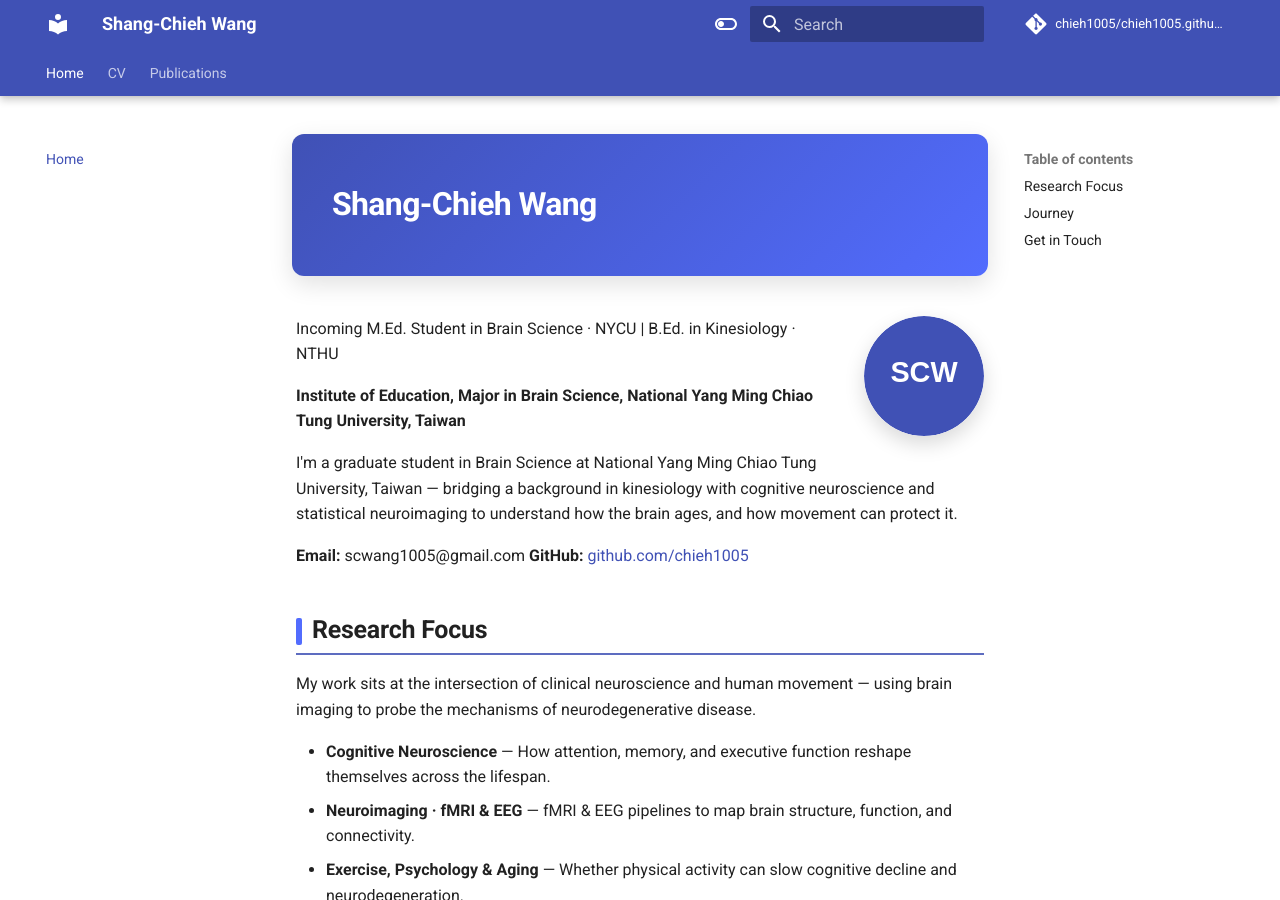
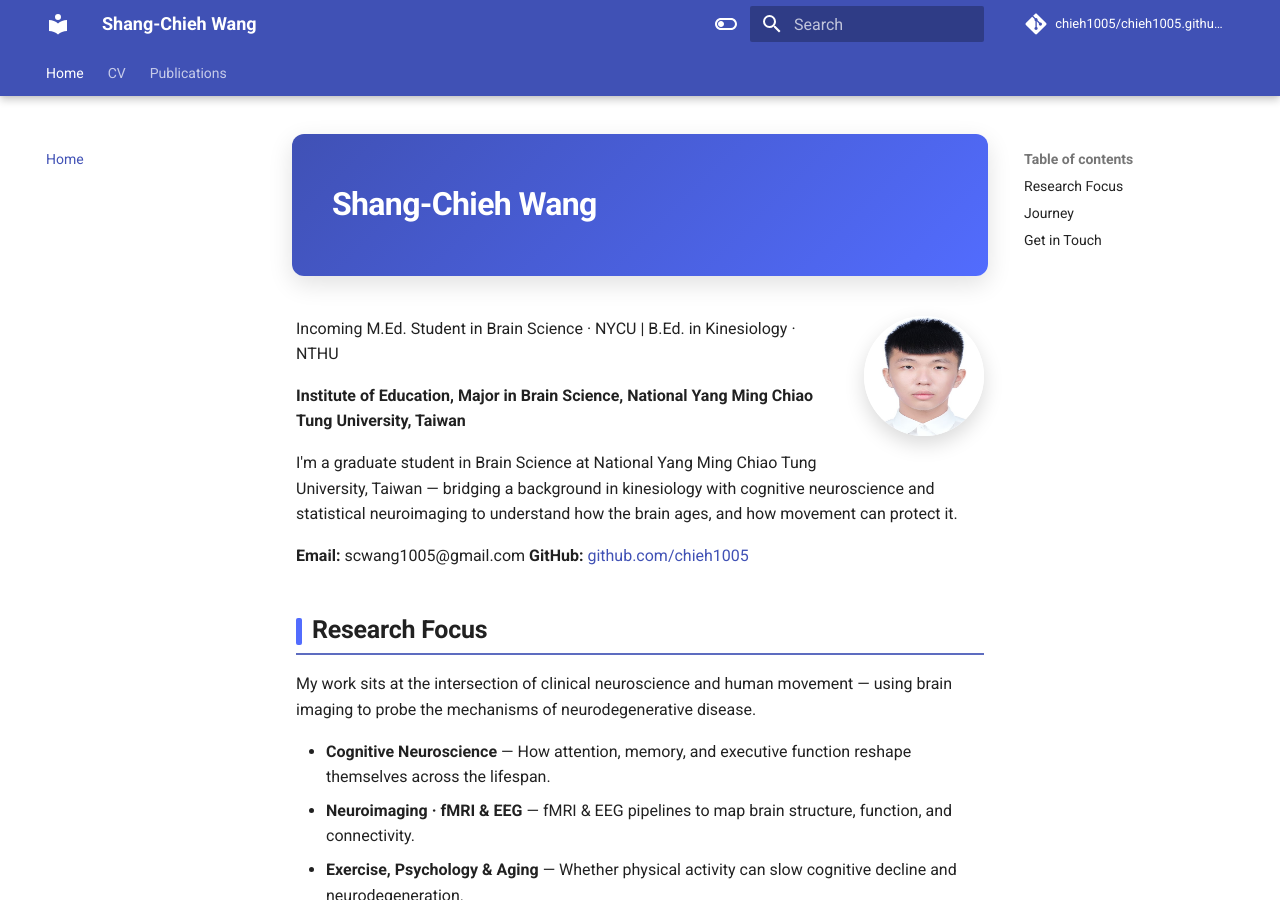
Before and after one commit to chieh1005/chieh1005.github.io, an MkDocs documentation site: the page built from docs/index.md, in a window 1280 px wide and 900 px high. Built offline with MkDocs 1.6.1 and Material for MkDocs 9.7.7, drawn with Linux system fonts in a browser that asks for light colours; comment, search, counter and statistics services are not loaded.

Commit message:
feat: replace profile placeholder with real photo

```diff
--- a/docs/index.md
+++ b/docs/index.md
@@ -1,6 +1,6 @@
 # Shang-Chieh Wang
 
-<img src="assets/images/profile-placeholder.svg" alt="Shang-Chieh Wang" style="width:120px;height:120px;border-radius:50%;float:right;margin:0 0 1rem 1.5rem;box-shadow:0 8px 20px rgba(0,0,0,0.15);">
+<img src="assets/images/profile.jpg" alt="Shang-Chieh Wang" style="width:120px;height:120px;border-radius:50%;float:right;margin:0 0 1rem 1.5rem;box-shadow:0 8px 20px rgba(0,0,0,0.15);" loading="lazy">
 
 Incoming M.Ed. Student in Brain Science · NYCU | B.Ed. in Kinesiology · NTHU
 
```
Also changed, not shown: docs/index.zh.md (+1 -1 lines), docs/assets/images/profile.jpg (added), site/assets/images/profile.jpg (added), site/index.html, site/index.zh/index.html.
